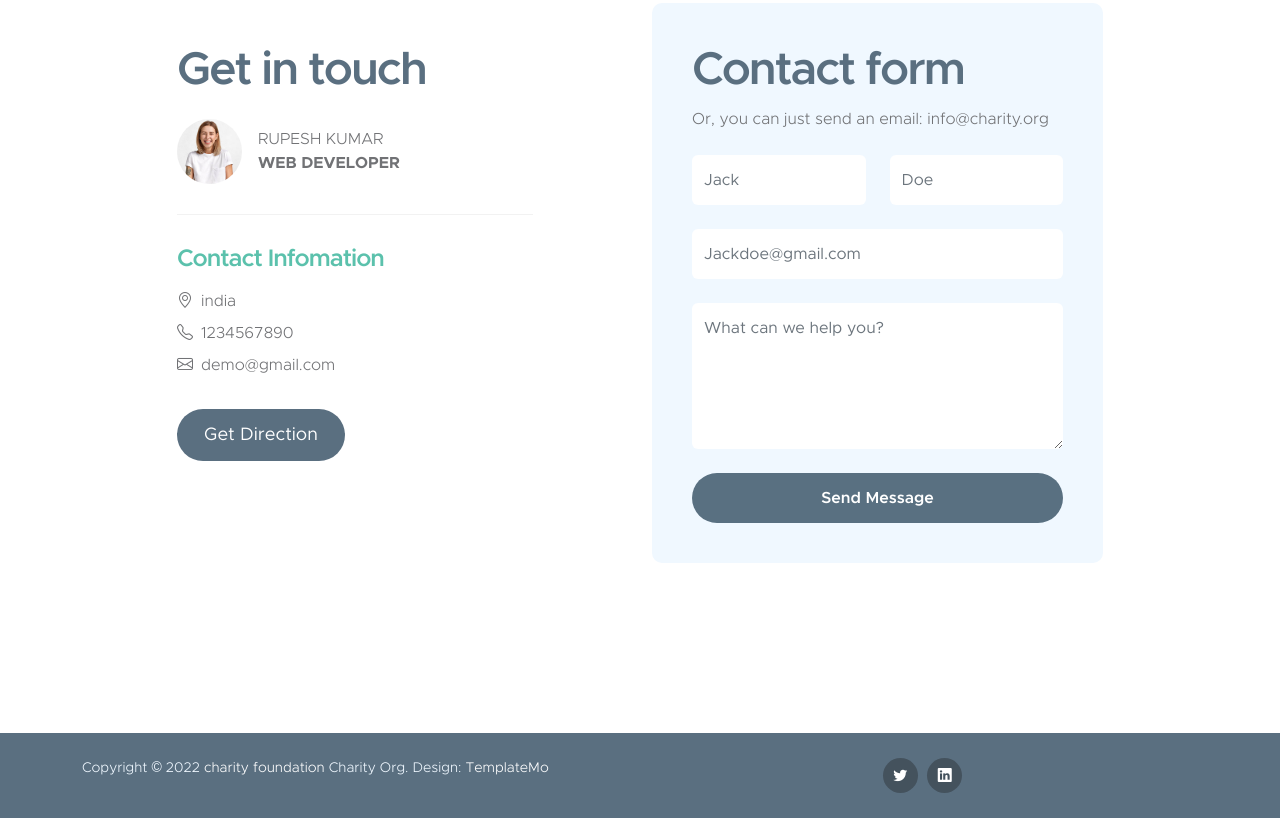
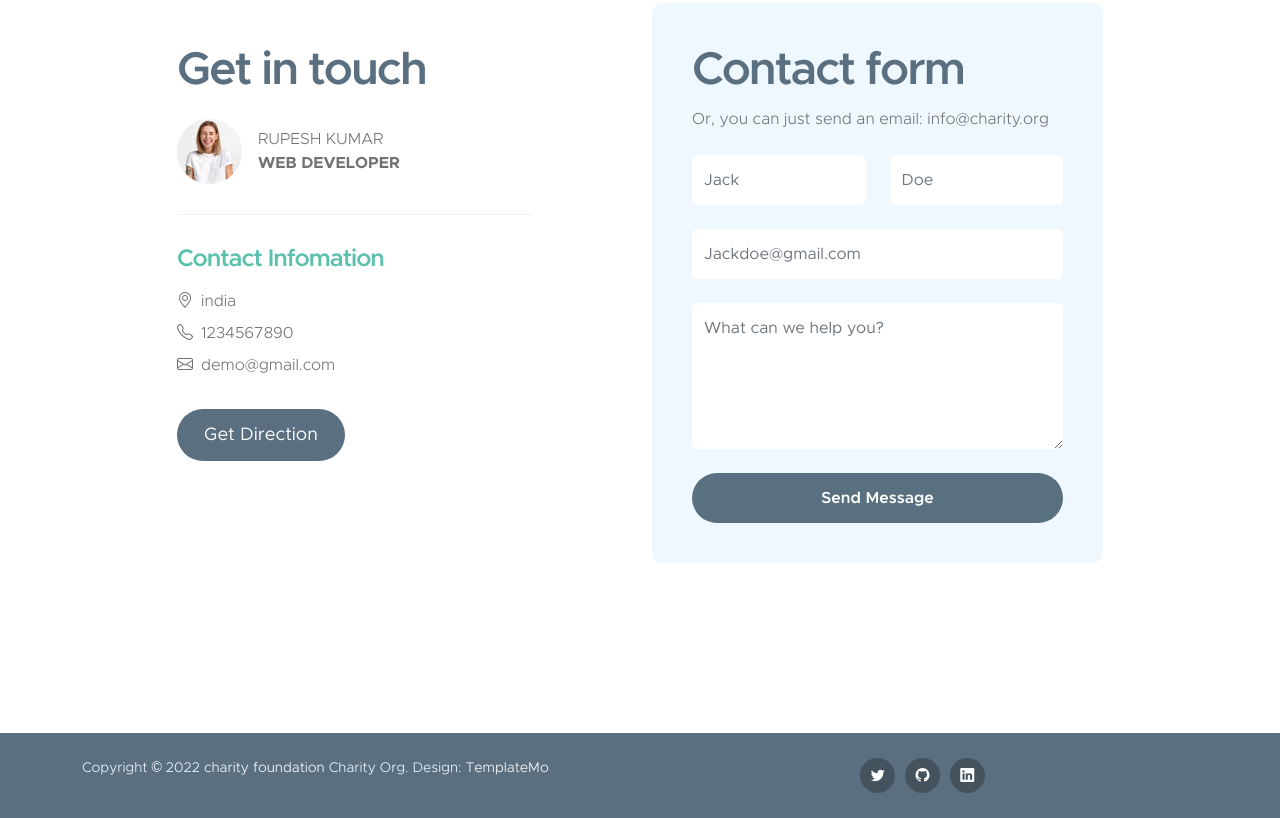
Before and after one commit to rupeshk6555/payment-gateway, a plain HTML site: page index.html in a window 1280 px wide. Shown: the part 3886-4704 px from the top of the page. Drawn offline with Linux system fonts and the light colour scheme; a script that the page names is missing.

Commit message:
Update index.html

```diff
--- a/index.html
+++ b/index.html
@@ -482,15 +482,18 @@
 
                         <div class="col-lg-6 col-md-5 col-12 d-flex justify-content-center align-items-center mx-auto">
                             <ul class="social-icon">
+                                 <li class="social-icon-item">
+                                    <a href="https://twitter.com/rupeshk6555" class="social-icon-link bi-twitter"></a>
+
+                                </li>
+
                                 <li class="social-icon-item">
-                                    <a href="#" class="social-icon-link bi-twitter"></a>
+                                    <a href="https://github.com/rupeshk6555" class="social-icon-link bi-github"></a>
                                 </li>
 
 
-
-
                                 <li class="social-icon-item">
-                                    <a href="#" class="social-icon-link bi-linkedin"></a>
+                                    <a href="https://www.linkedin.com/in/rupeshk6555/" class="social-icon-link bi-linkedin"></a>
                                 </li>
 
 
```
